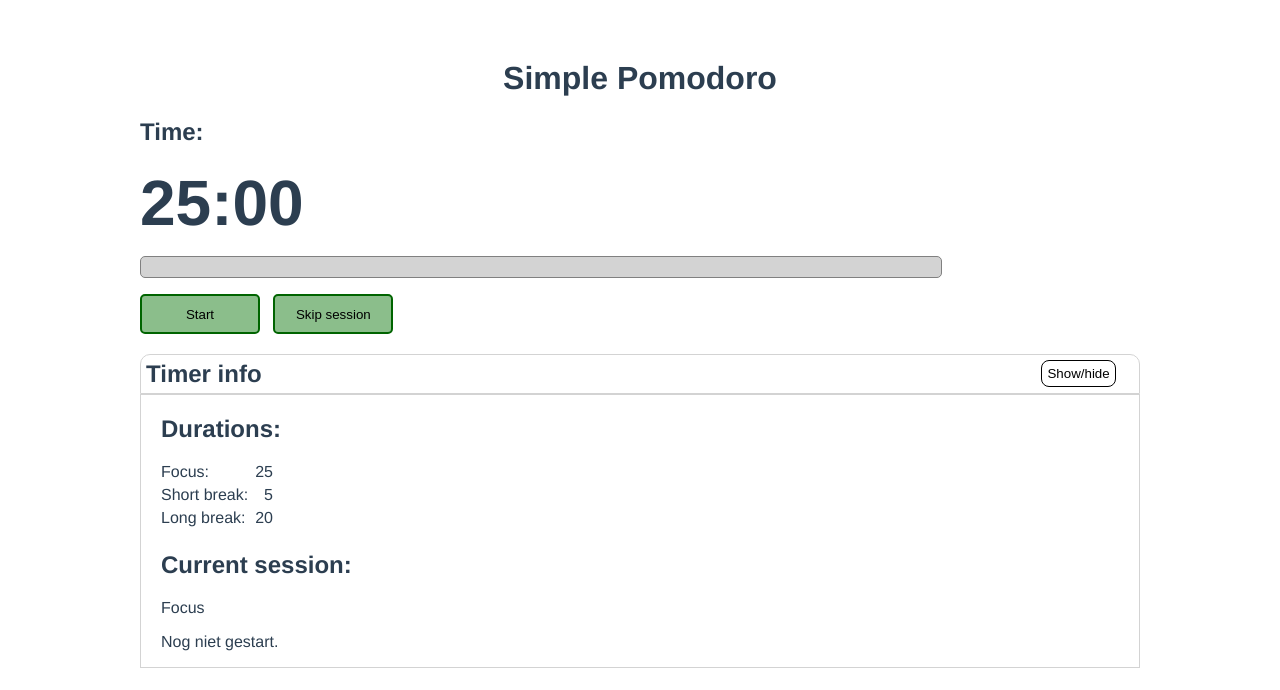
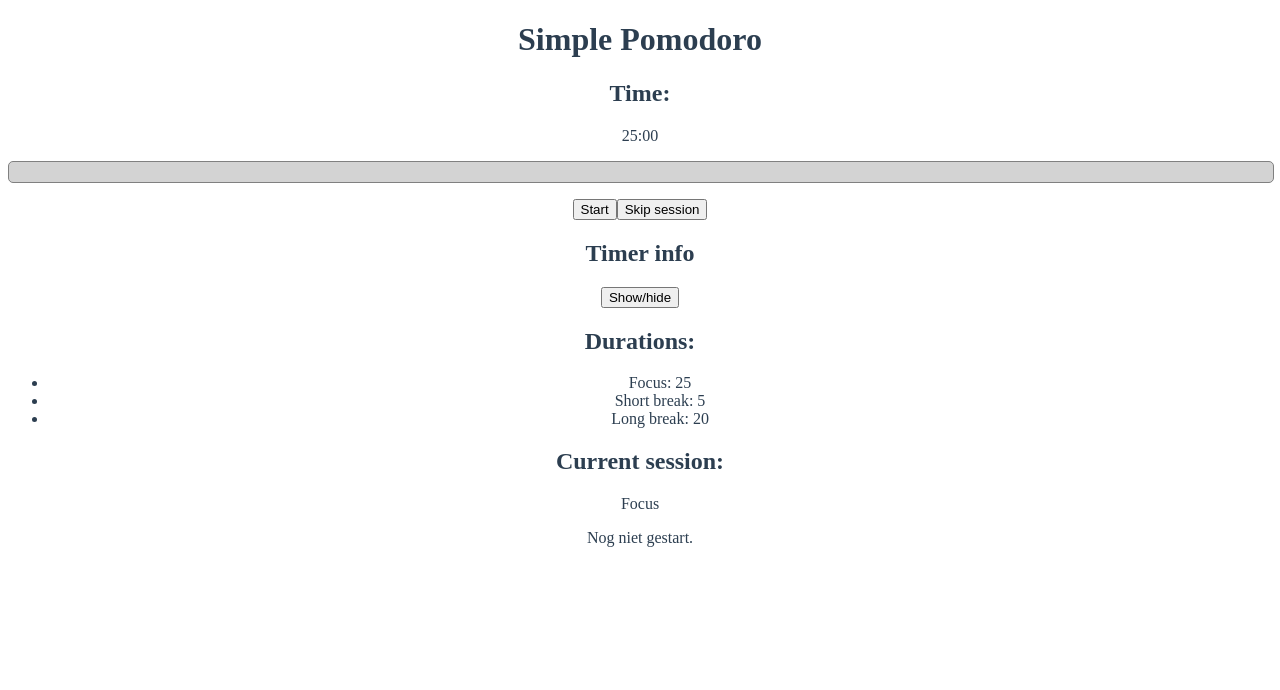
Before and after one commit to Thilerion/vue-pomodoro, a Vue app: page / in a window 1280 px wide. Shown: the top 690 px of the page. Built offline with nearby package versions, Linux system fonts and the light colour scheme.

Commit message:
removed all styling, except for progress-bar functional styles

```diff
--- a/src/App.vue
+++ b/src/App.vue
@@ -19,11 +19,9 @@ export default {
 
 <style>
 #app {
-  font-family: 'Avenir', Helvetica, Arial, sans-serif;
-  -webkit-font-smoothing: antialiased;
-  -moz-osx-font-smoothing: grayscale;
-  text-align: center;
-  color: #2c3e50;
-  margin-top: 60px;
+	-webkit-font-smoothing: antialiased;
+	-moz-osx-font-smoothing: grayscale;
+	text-align: center;
+	color: #2c3e50;
 }
 </style>
--- a/src/components/Pomodoro.vue
+++ b/src/components/Pomodoro.vue
@@ -1,18 +1,18 @@
 <template>
 	<div class="main">
-		<h1 class="center-text">Simple Pomodoro</h1>
+		<h1>Simple Pomodoro</h1>
 		<h2>Time:</h2>
 		<pomodoro-timer></pomodoro-timer>
-		<div class="control-timer-info">
+		<div>
 			<h2>Timer info</h2>
 			<button @click="showTimerInfo = !showTimerInfo">Show/hide</button>
 		</div>
-		<div class="timer-info" v-show="showTimerInfo">
+		<div v-show="showTimerInfo">
 			<h2>Durations:</h2>
-			<ul class="durations">
-				<li>Focus: <span class="right-align">{{$store.state.durations.focus}}</span></li>
-				<li>Short break: <span class="right-align">{{$store.state.durations.short}}</span></li>
-				<li>Long break: <span class="right-align">{{$store.state.durations.long}}</span></li>
+			<ul>
+				<li>Focus: <span>{{$store.state.durations.focus}}</span></li>
+				<li>Short break: <span>{{$store.state.durations.short}}</span></li>
+				<li>Long break: <span>{{$store.state.durations.long}}</span></li>
 			</ul>
 			<h2>Current session:</h2>
 			<p>{{$store.state.currentSession | capitalize}}</p>
@@ -42,60 +42,5 @@ export default {
 </script>
 
 <style scoped>
-	.main {
-		width: 80%;
-		max-width: 1000px;
-		min-width: 400px;
-		margin: auto;
-		text-align: left;
-	}
 
-	.center-text {
-		text-align: center;
-	}
-
-	.durations {
-		width: 7em;
-		position: relative;
-		list-style: none;
-		padding-left: 0;
-	}
-
-	.durations li {
-		padding-bottom: 0.3em;
-	}
-
-	.durations .right-align {
-		position: absolute;
-		right: 0;
-	}
-
-	.timer-info {
-		border: 1px solid lightgrey;
-		padding: 0 20px;
-	}
-
-	.control-timer-info {
-		border: 1px solid lightgrey;
-		border-radius: 10px 10px 0 0;
-		position: relative;
-		margin-top: 20px;
-	}
-
-	.control-timer-info button {
-		background-color: white;
-		border: 1px solid black;
-		border-radius: 8px;
-		width: auto;
-		height: auto;
-		padding: 5px;
-		position: absolute;
-		right: 10px;
-		top: 5px;
-	}
-
-	.control-timer-info h2 {
-		display: inline-block;
-		margin: 5px;
-	}
 </style>
--- a/src/components/PomodoroTimer.vue
+++ b/src/components/PomodoroTimer.vue
@@ -1,6 +1,6 @@
 <template>
 	<div>
-		<p class="time-display">{{$store.getters.timeRemainingFormat}}</p>
+		<p>{{$store.getters.timeRemainingFormat}}</p>
 		<progress-bar></progress-bar>
 		<button @click="timerAction">{{$store.getters.timerButton}}</button>
 		<button @click="timerReset" v-show="timerState.started === true">Reset</button>
@@ -75,25 +75,5 @@ export default {
 </script>
 
 <style>
-button {
-	border-radius: 5px;
-	width: 120px;
-	height: 40px;
-	border: 2px solid darkgreen;
-	background-color: rgb(139, 190, 139);
-	outline: none;
-	cursor: pointer;
-	margin-right: 1em;
-}
 
-button:hover {
-	background-color: darkgreen;
-	color: white;
-}
-
-.time-display {
-	font-size: 4em;
-	margin: 10px 0;
-	font-weight: bold;
-}
 </style>
--- a/src/components/ProgressBar.vue
+++ b/src/components/ProgressBar.vue
@@ -14,7 +14,7 @@ export default {
 .progress {
 	display: block;
 	margin: 1em 0;
-	width: 80%;
+	width: 100%;
 	height: 20px;
 	border: 1px solid grey;
 	border-radius: 5px;
@@ -23,7 +23,7 @@ export default {
 }
 
 .inner-progress {
-	background-color: green;
+	background-color: rgba(0,0,0,0.5);
 	height: 100%;
 	transition: width 500ms linear;
 }
```
